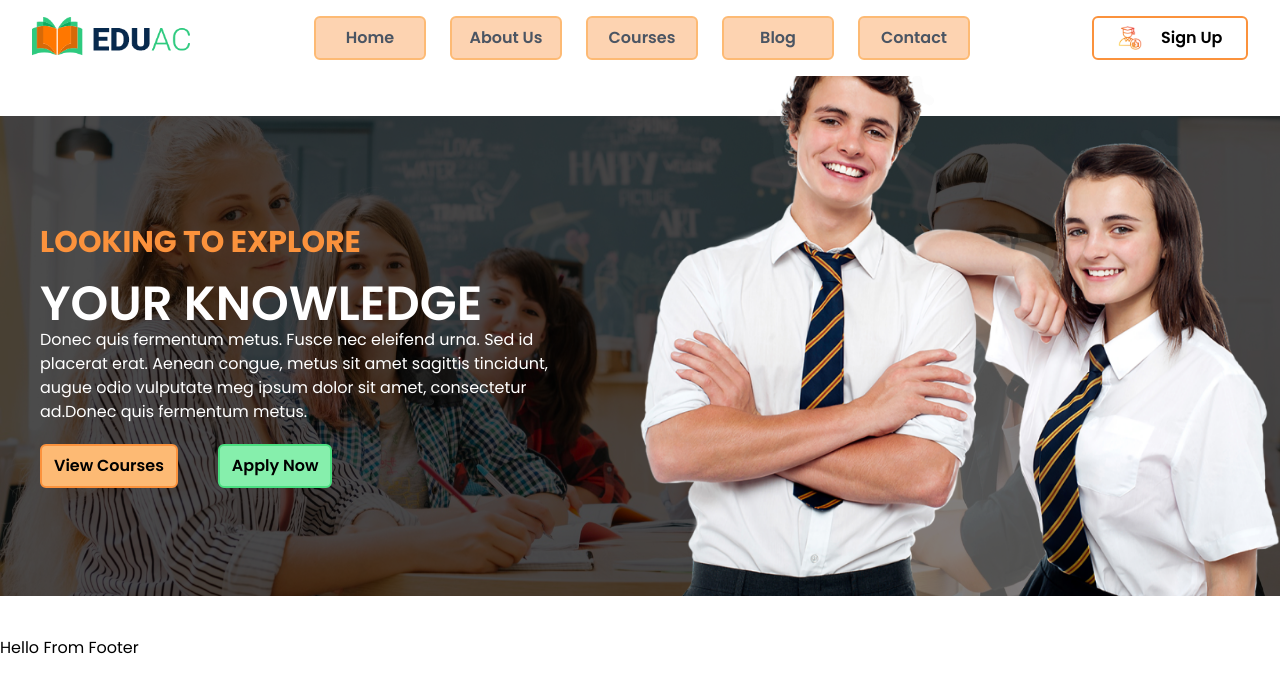
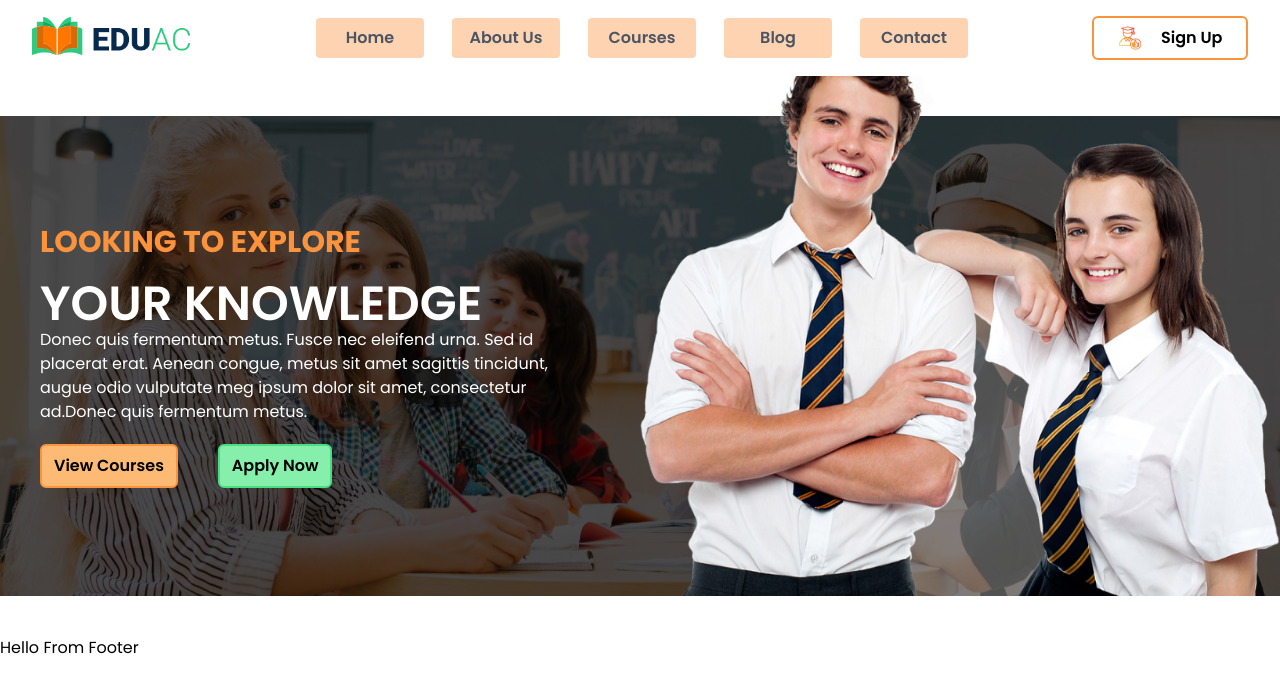
Before and after one commit to RafatSh-hash/Edu.sh, a React (Vite) app: page / in a window 1280 px wide. Shown: the top 692 px of the page. Built offline with nearby package versions, Linux system fonts and the light colour scheme.

Commit message:
Fixed Styling

```diff
--- a/src/Components/Navigation/Navigation.jsx
+++ b/src/Components/Navigation/Navigation.jsx
@@ -20,11 +20,11 @@ const Navigation = () => {
                     </div>
                     <div className="hidden sm:block md:hidden lg:block">
                         <ul className="flex space-x-6">
-                            <li className="text-gray-600 hover:text-black font-semibold w-28 text-center bg-orange-400 bg-opacity-40 rounded-md transition-all duration-500 hover:scale-105 border-2 border-orange-300 hover:border-orange-500 hover:bg-white py-2 px-2"><a href="/">Home</a></li>
-                            <li className="text-gray-600 hover:text-black font-semibold w-28 text-center bg-orange-400 bg-opacity-40 rounded-md transition-all duration-500 hover:scale-105 border-2 border-orange-300 hover:border-orange-500 hover:bg-white py-2 px-2"><a href="#">About Us</a></li>
-                            <li className="text-gray-600 hover:text-black font-semibold w-28 text-center bg-orange-400 bg-opacity-40 rounded-md transition-all duration-500 hover:scale-105 border-2 border-orange-300 hover:border-orange-500 hover:bg-white py-2 px-2"><a href="#">Courses</a></li>
-                            <li className="text-gray-600 hover:text-black font-semibold w-28 text-center bg-orange-400 bg-opacity-40 rounded-md transition-all duration-500 hover:scale-105 border-2 border-orange-300 hover:border-orange-500 hover:bg-white py-2 px-2"><a href="#">Blog</a></li>
-                            <li className="text-gray-600 hover:text-black font-semibold w-28 text-center bg-orange-400 bg-opacity-40 rounded-md transition-all duration-500 hover:scale-105 border-2 border-orange-300 hover:border-orange-500 hover:bg-white py-2 px-2"><a href="#">Contact</a></li>
+                            <li className="text-gray-600 hover:text-black font-semibold w-28 text-center bg-orange-400 bg-opacity-40 rounded-md transition-all duration-500 hover:scale-105 border-2 border-white hover:border-orange-500 hover:bg-white py-2 px-2"><a href="/">Home</a></li>
+                            <li className="text-gray-600 hover:text-black font-semibold w-28 text-center bg-orange-400 bg-opacity-40 rounded-md transition-all duration-500 hover:scale-105 border-2 border-white hover:border-orange-500 hover:bg-white py-2 px-2"><a href="#">About Us</a></li>
+                            <li className="text-gray-600 hover:text-black font-semibold w-28 text-center bg-orange-400 bg-opacity-40 rounded-md transition-all duration-500 hover:scale-105 border-2 border-white hover:border-orange-500 hover:bg-white py-2 px-2"><a href="#">Courses</a></li>
+                            <li className="text-gray-600 hover:text-black font-semibold w-28 text-center bg-orange-400 bg-opacity-40 rounded-md transition-all duration-500 hover:scale-105 border-2 border-white hover:border-orange-500 hover:bg-white py-2 px-2"><a href="#">Blog</a></li>
+                            <li className="text-gray-600 hover:text-black font-semibold w-28 text-center bg-orange-400 bg-opacity-40 rounded-md transition-all duration-500 hover:scale-105 border-2 border-white hover:border-orange-500 hover:bg-white py-2 px-2"><a href="#">Contact</a></li>
                         </ul>
                     </div>
                     <div className="md:hidden">
@@ -50,9 +50,9 @@ const Navigation = () => {
             {mobileMenuOpen && (
                 <div id="mobile-menu" className="md:hidden">
                     <ul className="bg-white py-2 px-4  text-center grid grid-cols-2 gap-5">
-                        <li><a className="block py-2 font-semibold hover:bg-orange-500 bg-orange-500 bg-opacity-40 rounded-md transition-all duration-500 hover:scale-105 text-white" href="#">Home</a></li>
-                        <li><a className="block py-2 font-semibold hover:bg-orange-500 bg-orange-400 bg-opacity-40 rounded-md transition-all duration-500 hover:scale-105 text-white" href="#">About Us</a></li>
-                        <li><a className="block py-2 font-semibold hover:bg-orange-500 bg-orange-400 bg-opacity-40 rounded-md transition-all duration-500 hover:scale-105 text-white " href="#">Courses</a></li>
+                        <li><a className="block py-2 font-semibold hover:bg-orange-500 text-white bg-orange-400 bg-opacity-40 rounded-md transition-all duration-500 hover:scale-105 " href="#">Home</a></li>
+                        <li><a className="block py-2 font-semibold hover:bg-orange-500 text-white bg-orange-400 bg-opacity-40 rounded-md transition-all duration-500 hover:scale-105 " href="#">About Us</a></li>
+                        <li><a className="block py-2 font-semibold hover:bg-orange-500 text-white bg-orange-400 bg-opacity-40 rounded-md transition-all duration-500 hover:scale-105  " href="#">Courses</a></li>
                         <li><a className="block py-2 font-semibold hover:bg-orange-500 text-white bg-orange-400 bg-opacity-40 rounded-md transition-all duration-500 hover:scale-105" href="#">Blog</a></li>
                         <li><a className="block py-2 font-semibold hover:bg-orange-500 text-white bg-orange-400 bg-opacity-40 rounded-md transition-all duration-500 hover:scale-105" href="#">Contact</a></li>
                         <li><button className="border-2 border-orange-400 transition-all duration-500 hover:scale-105 hover:bg-white text-black py-2 px-3 rounded-md" type="submit">
```
